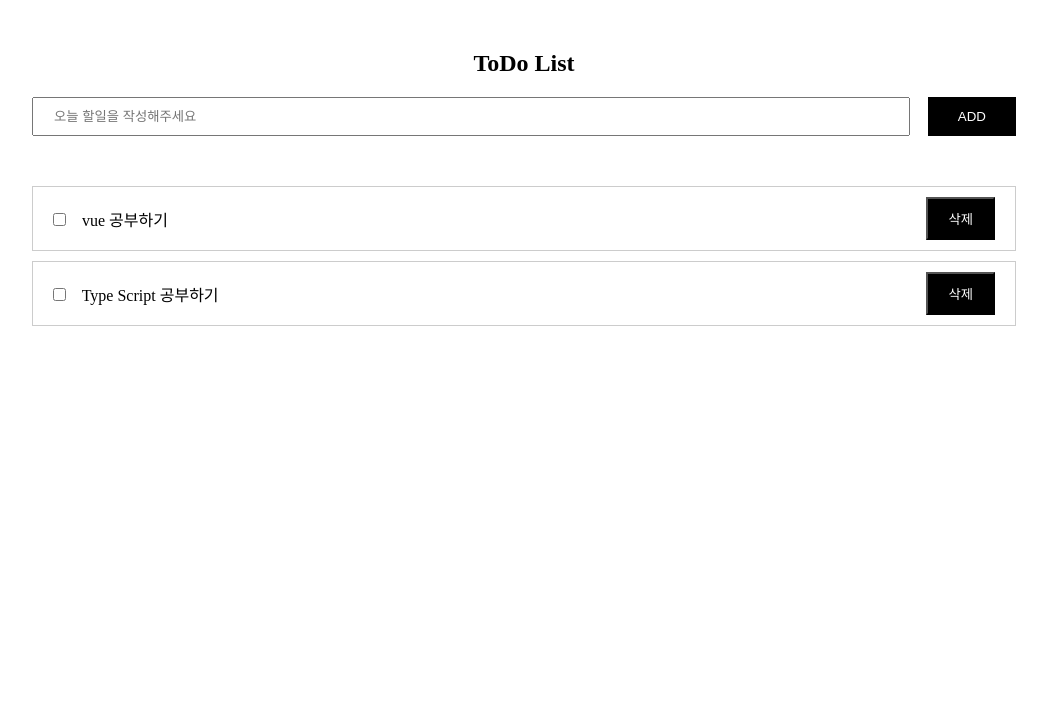
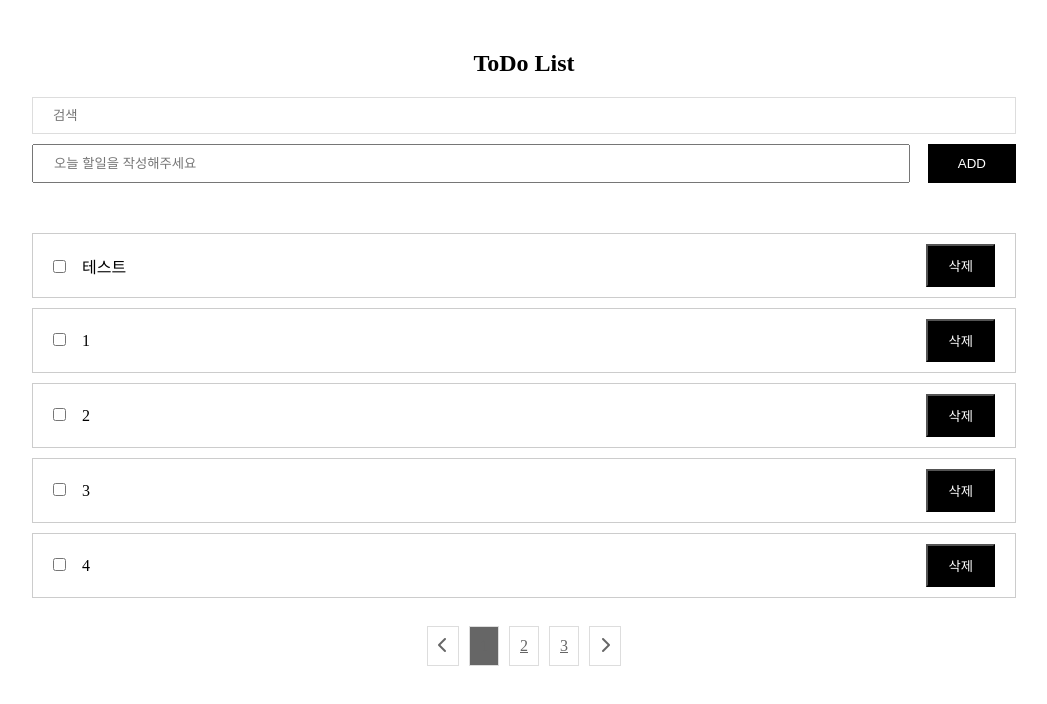
Before and after one commit to NuyHesHUB/project06_vue_todo, a Vue app: page / in a window 1280 px wide. Shown: the top 704 px of the page, without its empty margins (116-1163 px from the left). Built offline with nearby package versions, Linux system fonts and the light colour scheme; data requests are answered from the project's data file.

Commit message:
23.02.15

```diff
--- /dev/null
+++ b/db.json
@@ -0,0 +1,29 @@
+{
+  "todos": [
+    {
+      "subject": "테스트",
+      "completed": false,
+      "id": 1
+    },
+    {
+      "subject": "1",
+      "completed": false,
+      "id": 2
+    },
+    {
+      "subject": "2",
+      "completed": false,
+      "id": 3
+    },
+    {
+      "subject": "3",
+      "completed": false,
+      "id": 4
+    },
+    {
+      "subject": "4",
+      "completed": false,
+      "id": 5
+    }
+  ]
+}
--- a/package.json
+++ b/package.json
@@ -8,6 +8,12 @@
     "lint": "vue-cli-service lint"
   },
   "dependencies": {
+    "@fortawesome/fontawesome-free": "^6.3.0",
+    "@fortawesome/fontawesome-svg-core": "^6.3.0",
+    "@fortawesome/free-solid-svg-icons": "^6.3.0",
+    "@fortawesome/vue-fontawesome": "^3.0.3",
+
+    "axios": "^1.3.3",
     "core-js": "^3.8.3",
     "vue": "^3.2.13"
   },
--- a/public/index.html
+++ b/public/index.html
@@ -6,6 +6,7 @@
     <meta name="viewport" content="width=device-width,initial-scale=1.0">
     <link rel="icon" href="<%= BASE_URL %>favicon.ico">
     <title><%= htmlWebpackPlugin.options.title %></title>
+    <script src="https://kit.fontawesome.com/3d15d2c547.js" crossorigin="anonymous"></script>
   </head>
   <body>
     <noscript>
--- a/src/App.vue
+++ b/src/App.vue
@@ -1,59 +1,144 @@
 <template>
   <div class="container">
     <h2>ToDo List</h2>
+    <input type="text" placeholder="검색" class="form-control" v-model="serchText"/>
     <TodoSimpleForm @add-todo="addTodo"/><!-- 컴포넌트에 넘겨주기 위해 -->
-    <div v-if="!todos.length">
-        오늘의 할일이 없습니다.
+    <div v-if="!filteredTodos.length"><!-- !todos 도 바꿔준다 검색을 위해 -->
+        <!-- 오늘의 할일이 없습니다. -->
+        찾는 문장이 없습니다.
     </div>
-    <div v-for="(todo, index) in todos" :key="todo.id" class="card">
-      <div class="card-body">
-          <div class="form-check">
-            <input type="checkbox" class="form-check-input" v-model="todo.completed">
-            <label class="form-check-label" :class="{todoStyle: todo.completed}">  <!-- :style="todo.completed ? todoStyle : {}" -->
-                {{ todo.subject }}
-            </label>
-          </div>
-          <div>
-            <button class="btnR" @click="deleteTodo(index)">삭제</button>
-          </div>
-      </div>
-    </div>
-  </div>
+    <TodoList :todos="filteredTodos" @delete-todo="deleteTodo" @toggle-todo="toggleTodo"/><!-- 하위에 내려보낼것 props -->
+    <br>
+    <nav class="nav">
+        <ul class="pagination">
+            <li class="page-item">
+                <a href="#" class="page-link"><i class="fas fa-chevron-left"></i></a>
+            </li>
+            <li class="page-item active"><a href="#" class="page-link">1</a></li>
+            <li class="page-item"><a href="#" class="page-link">2</a></li>
+            <li class="page-item"><a href="#" class="page-link">3</a></li>
+            <li class="page-item"><a href="#" class="page-link"><i class="fas fa-chevron-right"></i></a></li>
+        </ul>
+    </nav>
+  </div><!-- :todos="todos" 를 바꿔준다 검색을 위해 -->
 </template>
 
 <script>
 
 /* ref('') 를 쓰기위해 import를 시켜줘야함*/
-import {ref} from 'vue';
+import {computed, ref} from 'vue';
 import TodoSimpleForm from './components/TodoSimpleForm.vue';
+import TodoList from './components/TodoList.vue';
+import axios from 'axios';
+
+
+
 export default {
     components: {
-        TodoSimpleForm
+        TodoSimpleForm,
+        TodoList
     },
   setup(){
 
     const todos=ref([
+      /* 옮겼음... 근데 에러떠서 주석 */
       {id: 1, subject: 'vue 공부하기'},
       {id: 2, subject: 'Type Script 공부하기'},
     ]);
 
-    const addTodo= (todo) => {
-        todos.value.push(todo)
+    const serchText=ref('');
+    const error=ref('');
 
+    /* db.json과 연동 이거 쓰기 전에는 웹에서 db.json으로 입력만 됐었음 */
+    const getTodos = async () => {
+        try{
+            const res=await axios.get('http://localhost:3000/todos');
+            //console.log(res.data);
+            todos.value=res.data;
+        }catch (err){
+            console.log(err);
+            error.value="찾는 문장이 없습니다."
+        }
     }
-    /* const todoStyle={
-      color:'gray',
-      textDecoration:'line-through'
-    } */
+    getTodos();
 
-    const deleteTodo=(index) => {
-        todos.value.splice(index,1)
+    // const addTodo= (todo) => {
+    //     //todos.value.push(todo)
+    //     error.value='';
+    //     axios.post('http://localhost:3000/todos',{
+    //         /* promise로 받는다 */
+    //         subject:todo.subject,
+    //         completed:todo.completed,
+    //     }).then((res) => {
+    //         console.log(res); todos.value.push(res.data)
+    //     }).catch((err) => {
+    //         console.log(err); error.value="잘못된 입력방식입니다."
+    //     });
+    // }
+
+    /* async 방식으로 다시 */
+    const addTodo=  async (todo) => {
+       error.value='';
+       try{
+        const res=await axios.post('http://localhost:3000/todos',{
+            subject:todo.subject,
+            completed:todo.completed,
+        })
+
+        todos.value.push(res.data);
+       }catch(err){console.log(err); error.value="잘못된 입력방식입니다."}
     }
+
+    /* 삭제기능! */
+    const deleteTodo= async (index) => {
+        const id=todos.value[index].id;
+        console.log(id);
+        error.value="";
+        try{
+            await axios.delete('http://localhost:3000/todos/'+id);
+            todos.value.splice(index,1)
+        }
+        catch(err){
+            console.log(err);
+            error.value="찾는 문장이 없습니다."
+        }
+    }
+
+
+    /* 수정기능! */
+    const toggleTodo= async (index) => {
+        // console.log(index);
+        //수정기능 넣으려고 주석
+        //todos.value[index].completed=!todos.value[index].completed;
+        const id=todos.value[index].id;
+        try{
+            await axios.patch('http://localhost:3000/todos/'+id,{
+                completed: !todos.value[index].completed
+            });
+            todos.value[index].completed=!todos.value[index].completed;
+        }catch(err){
+            console.log(err);
+            error.value="찾는 문장이 없습니다."
+        }
+    }
+
+    const filteredTodos = computed(() => {
+        if(serchText.value){
+            return todos.value.filter(todo=>{
+                return todo.subject.includes(serchText.value);
+            })
+        }
+        return todos.value;
+    })
     return{
       todos,
       /* todoStyle, */
       deleteTodo,
       addTodo,
+      toggleTodo,
+      serchText,
+      filteredTodos,
+      getTodos,
     }
   }
 }
@@ -66,7 +151,6 @@ export default {
   .d-flex{display: flex;}
   .flex-grow-1{flex-grow: 1;}
   .flex-grow-1 input{width: 98%; padding: 10px 20px;}
-  .b-btn{}
   .b-btn .btn{padding: 12px 30px; border: none; background: #000000; color: #fff;}
   form{margin-bottom: 50px;}
   .card{margin: 10px 0;}
@@ -75,4 +159,10 @@ export default {
   .todoStyle{text-decoration: line-through; color: gray;}
   .btnR{padding: 10px 20px; background: #000; color: #fff;}
   .no-work{margin-top: 10px;}
+  .form-control{width: 100%; border: 1px solid #ddd; margin-bottom: 10px; padding: 10px 20px;}
+
+  .pagination{list-style: none; display: flex; justify-content: center;}
+  .page-item{padding: 10px; margin: 0 5px; border: 1px solid #ddd;}
+  .page-link{color: #666;}
+  .active{background: #666; color: #fff;}
 </style>
--- a/src/components/TodoList.vue
+++ b/src/components/TodoList.vue
@@ -0,0 +1,45 @@
+<template>
+    <div>
+        <div v-for="(todo, index) in todos" :key="todo.id" class="card">
+          <div class="card-body">
+              <div class="form-check">
+                <input type="checkbox" class="form-check-input" :checked="todo.completed" @change="toggleTodo(index)"> <!-- value="todo.completed" 의 밸류를 checked로 변경 db.json에 completed가 체크되면 true, false 로 바뀜 -->
+                <label class="form-check-label" :class="{todoStyle: todo.completed}">  <!-- :style="todo.completed ? todoStyle : {}" -->
+                    {{ todo.subject }}
+                </label>
+              </div>
+              <div>
+                <button class="btnR" @click="deleteTodo(index)">삭제</button>
+              </div>
+          </div>
+        </div>
+    </div>
+</template>
+
+<script>
+    export default{
+        props: {
+            todos:{
+                type:Array,
+                required:true
+            }
+        },
+        emits:['toggle-todo','delete-todo'], /* 자식이 다시 emit으로 올려줘야한다. context emit 을 쓰면 올려줘야한다.*/
+        setup(props, context){
+            const deleteTodo = (index) => {
+                context.emit('delete-todo',index)
+            }
+            const toggleTodo = (index) => {
+                context.emit('toggle-todo',index)
+            }
+            return{
+                deleteTodo,
+                toggleTodo,
+            }
+        }
+    }
+</script>
+
+<style>
+
+</style>
--- a/src/components/TodoSimpleForm.vue
+++ b/src/components/TodoSimpleForm.vue
@@ -16,6 +16,7 @@
 <script>
     import {ref} from 'vue';
     export default {
+        emits:['add-todo'],
         setup(props, context){
             const todo=ref('');/* 값을 반환해야해서 return에 작성 */
             const hasError=ref(false);
@@ -30,8 +31,6 @@
                         completed:false
                         }
                     )
-
-
                 hasError.value=false;
                 todo.value=''
                 }
```
Also changed, not shown: 1 other file (tests, documents, lock files or other folders).
